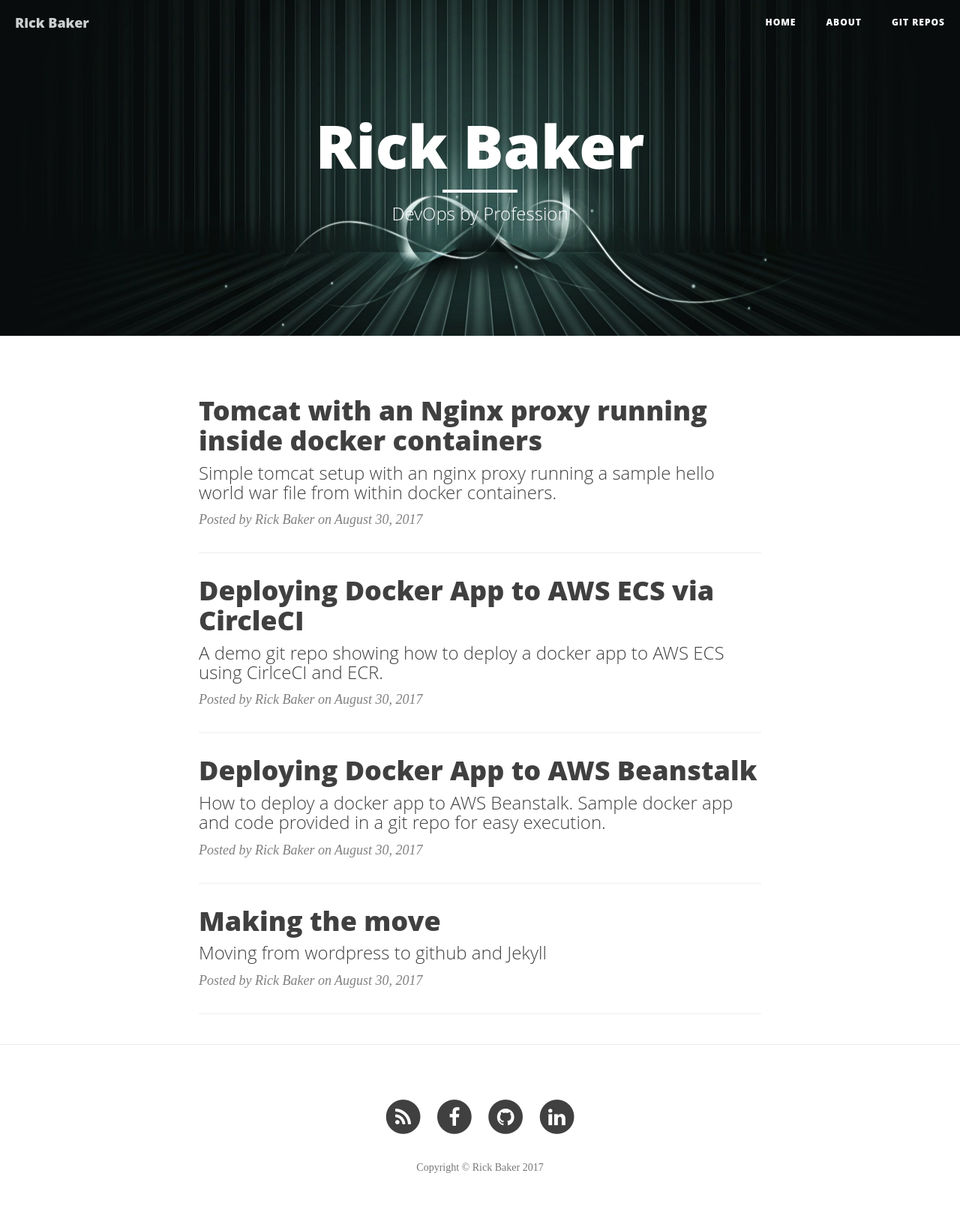
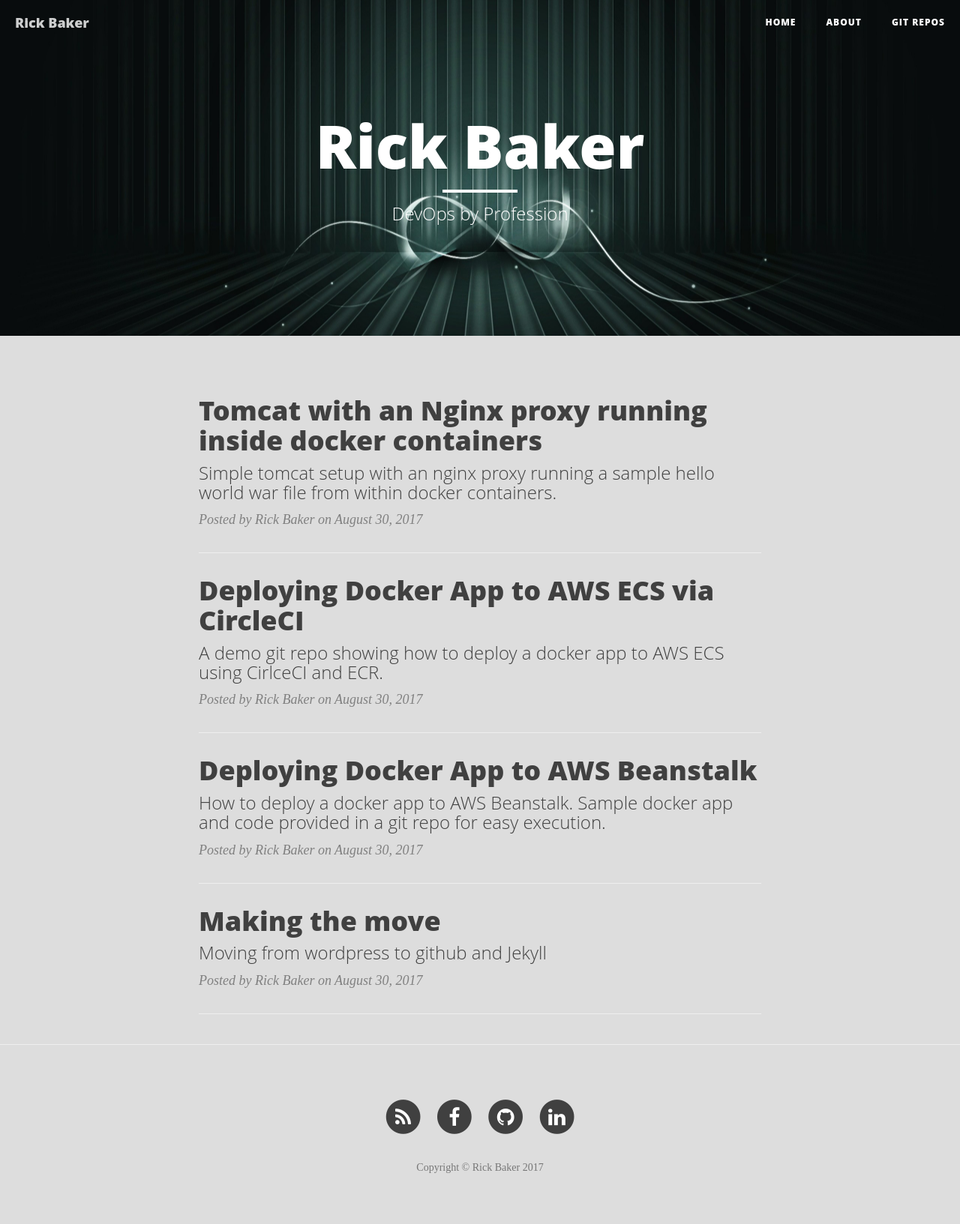
Before and after one commit to ricktbaker/ricktbaker.github.io, a Jekyll site: the page built from index.html, in a window 1280 px wide. Shown: the whole page at 75% size. Built offline with Jekyll 4.4.1, drawn with Linux system fonts in a browser that asks for light colours; nearby versions of some CDN libraries; some web fonts are replaced; the list of posts is cut into pages by our own code.

Commit message:
initial checkin

```diff
--- a/css/clean-blog.css
+++ b/css/clean-blog.css
@@ -8,6 +8,7 @@
   font-family: 'Lora', 'Times New Roman', serif;
   font-size: 20px;
   color: #404040;
+  background: #dddddd;
 }
 p {
   line-height: 1.5;
```
